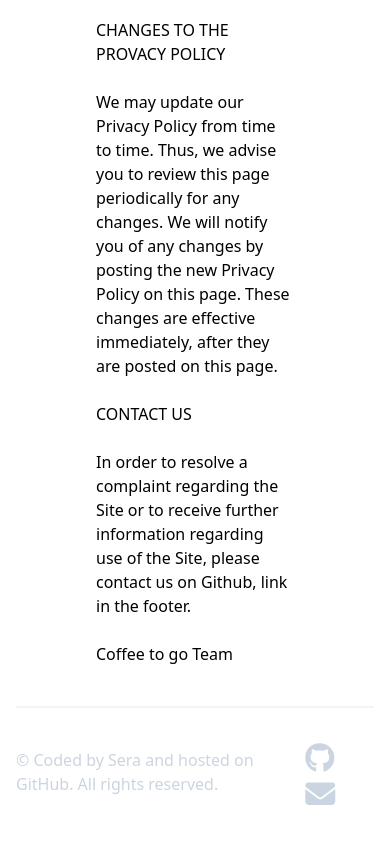
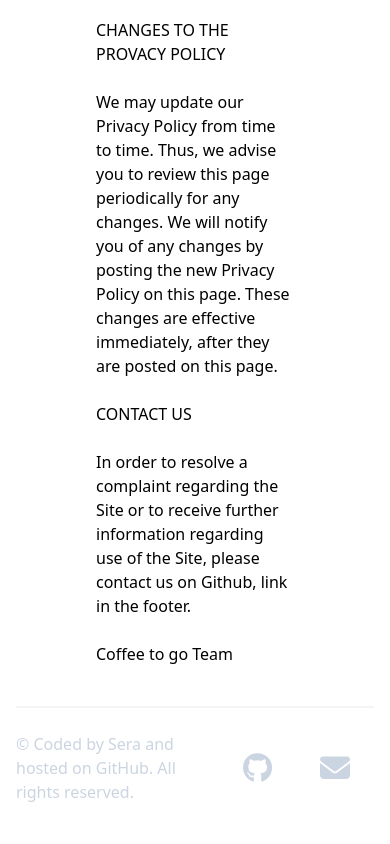
Before and after one commit to Sera-iso/coffee-to-go, a React (Create React App) app: page /terms in a window 390 px wide. Shown: the part 6368-7212 px from the top of the page. Built offline with nearby package versions, Linux system fonts and the light colour scheme; a web font is replaced by a local one.

Commit message:
Style mobile view for Footer and Hero component

```diff
--- a/src/Footer.js
+++ b/src/Footer.js
@@ -2,10 +2,12 @@ export default function Footer() {
     return (
         <>
             <hr className='border border-gray-100'/>
-            <div className='flex justify-between text-slate-300' id="contacts">
-                <span><p className='my-10 font-thin'>© Coded by Sera and hosted on GitHub. All rights reserved.</p></span>
-                <span className='text-3xl my-8'><a href="https://github.com/Sera-iso/coffee-to-go" target="_blank" rel="noreferrer"><i className='fa-brands fa-github px-6'></i></a>
-                <a href="mailto:someone@yoursite.com" target="_blank" rel="noreferrer"><i className="fa-solid fa-envelope px-6"></i></a></span>
+            <div className='flex items-center justify-between text-slate-300 py-6 md:space-x-10' id="contacts">
+                <span><p className='flex justify-start font-thin'>© Coded by Sera and hosted on GitHub. All rights reserved.</p></span>
+                <span className='flex justify-end text-3xl'>
+                    <a href="https://github.com/Sera-iso/coffee-to-go" target="_blank" rel="noreferrer"><i className='fa-brands fa-github px-6'></i></a>
+                    <a href="mailto:someone@yoursite.com" target="_blank" rel="noreferrer"><i className="fa-solid fa-envelope px-6"></i></a>
+                </span>
             </div>
         </>
     )
```
